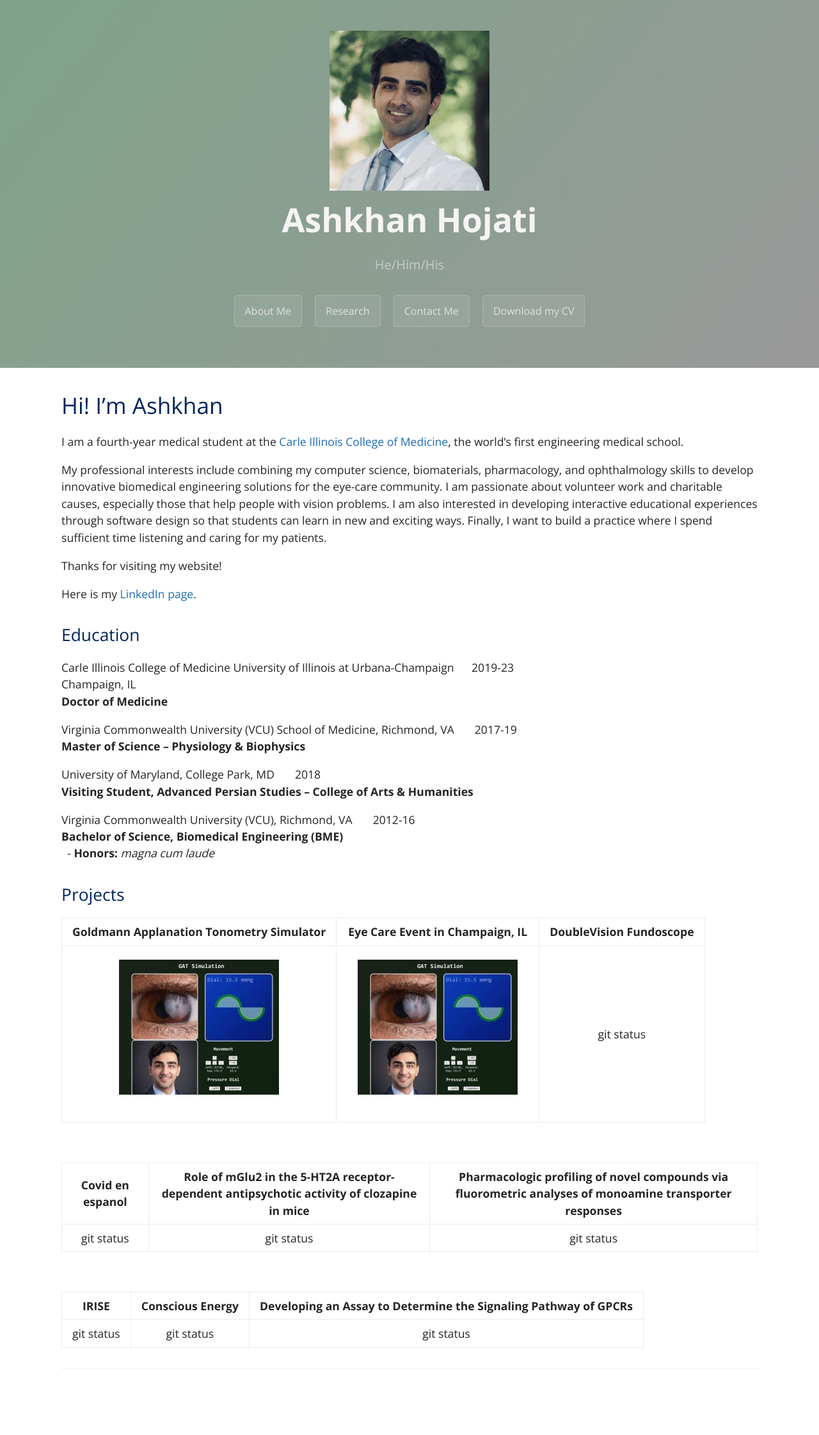
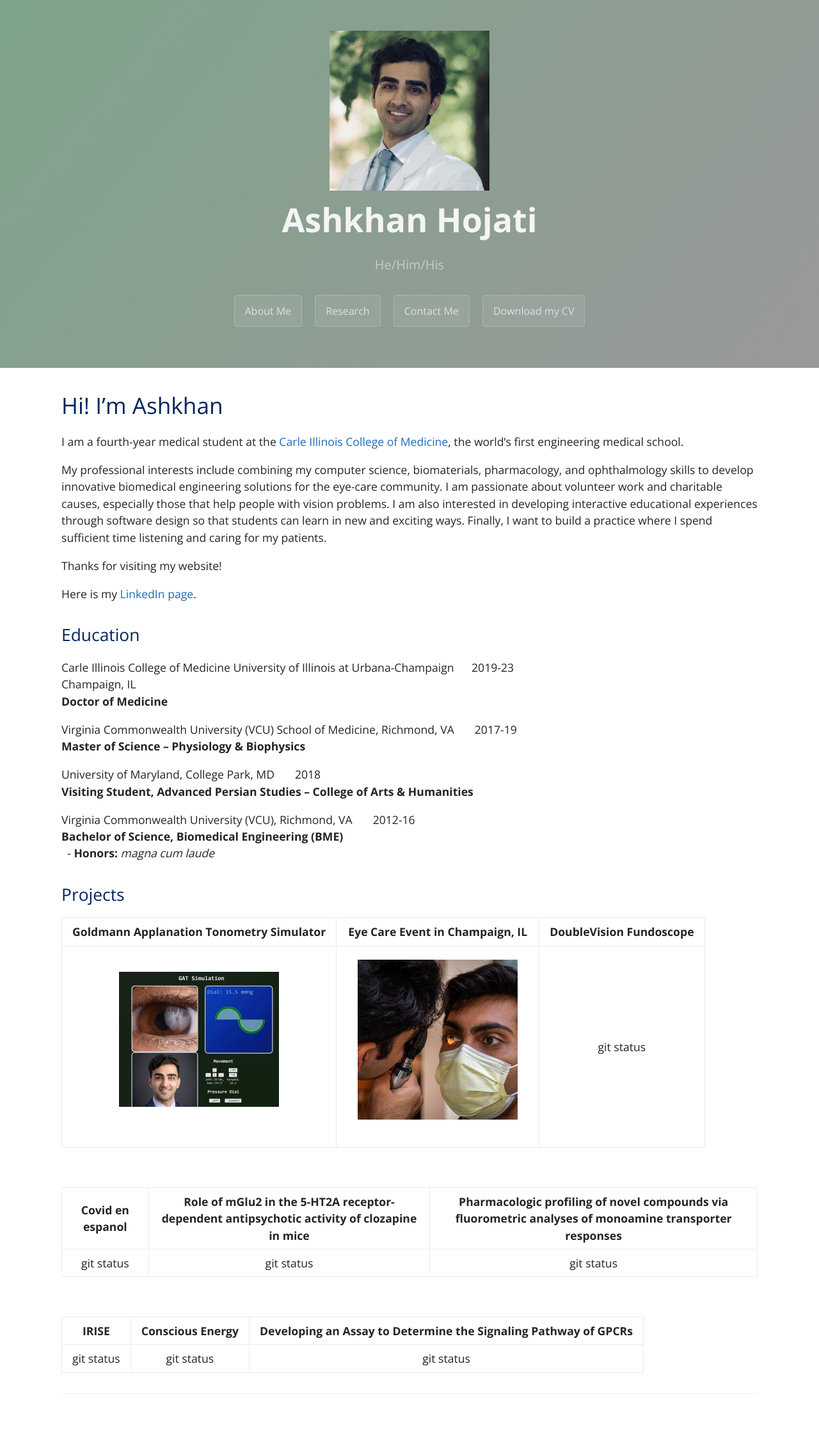
Before and after one commit to EyeCanDoIt/EyeCanDoIt.github.io, a Jekyll site: the page built from index.md, in a window 1280 px wide. Shown: the whole page at 64% size. Built offline with Jekyll 4.4.1, drawn with Linux system fonts in a browser that asks for light colours; before the commit the page ends 2204 px from its top, so only the background shows below that.

Commit message:
Update index.md

```diff
--- a/index.md
+++ b/index.md
@@ -42,7 +42,7 @@
 
 | **Goldmann Applanation Tonometry Simulator** | Eye Care Event in Champaign, IL | DoubleVision Fundoscope |
 |     :---:      |     :---:      |     :---:      |
-|  <a href="gat" class="btn" style="color:#E0E0E0"><img src="https://EyeCanDoIt.github.io/Images/GAT.jpg" alt="https://EyeCanDoIt.github.io/Images/GAT.jpg" loading="lazy"></a>   | <a href="gat" class="btn" style="color:#E0E0E0"><img src="https://EyeCanDoIt.github.io/Images/GAT.jpg" alt="https://EyeCanDoIt.github.io/Images/campana.jpg" loading="lazy"></a>      | git status    |
+|  <a href="gat" class="btn" style="color:#E0E0E0"><img src="https://EyeCanDoIt.github.io/Images/GAT.jpg" alt="https://EyeCanDoIt.github.io/Images/GAT.jpg" loading="lazy"></a>   | <a href="gat" class="btn" style="color:#E0E0E0"><img src="https://EyeCanDoIt.github.io/Images/campana.jpg" alt="https://EyeCanDoIt.github.io/Images/campana.jpg" loading="lazy"></a>      | git status    |
 
 <br>
 
```
